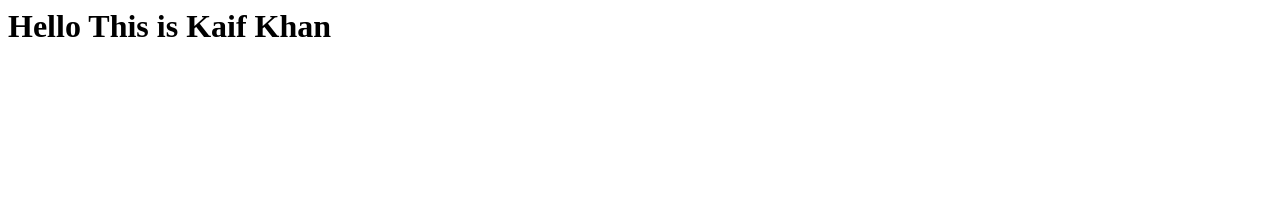
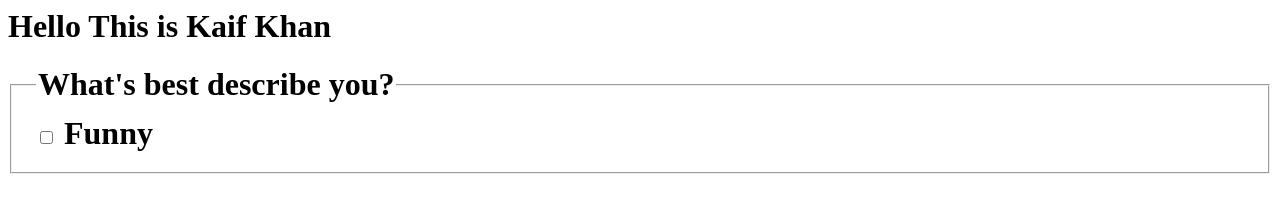
Before and after one commit to kaif618/LocalRepo, a plain HTML site: page index.html in a window 1280 px wide. Drawn offline with Linux system fonts and the light colour scheme.

Commit message:
new fieldset added

```diff
--- a/index.html
+++ b/index.html
@@ -6,5 +6,12 @@
 </head>
 <body>
     <h1>Hello This is Kaif Khan<h1>
+    <fieldset>
+        <legend>What's best describe you?</legend>
+        <input type="checkbox" id="funny" name="personality" value="funny">
+        <label for="funny">Funny</label>
+
+
+    </fieldset>
 </body>
 </html>
```
